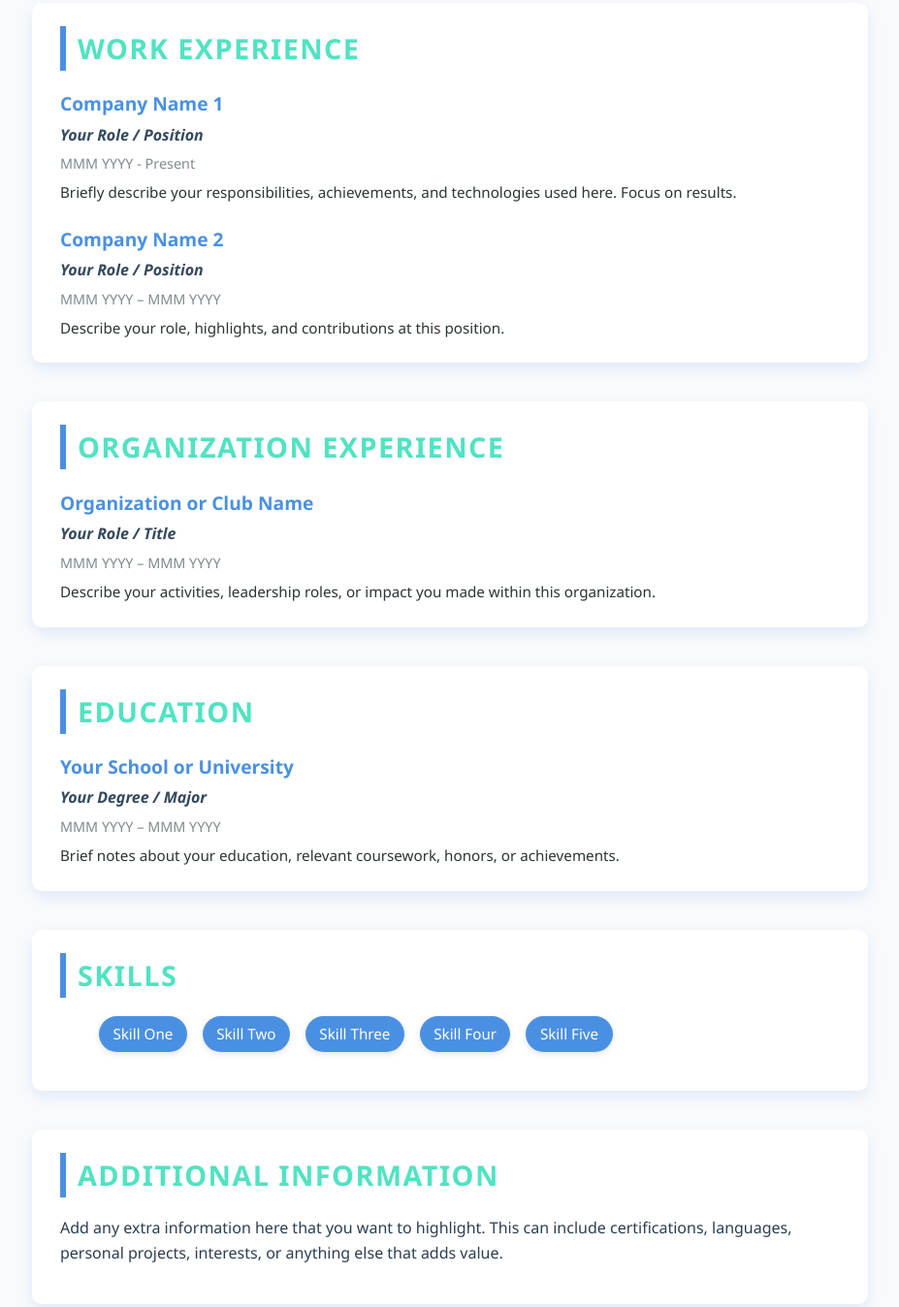
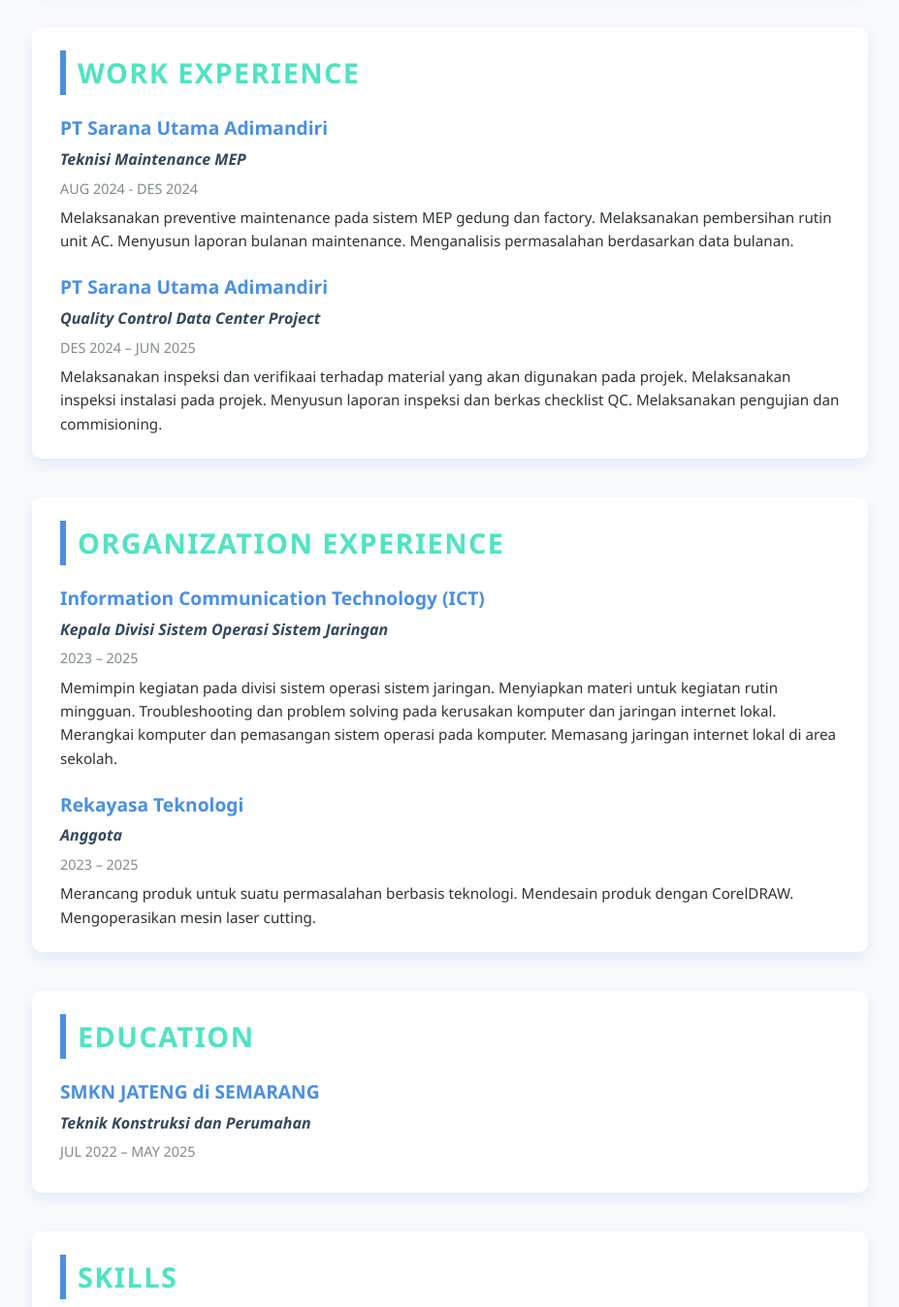
Before and after one commit to achmadromi/profile, a plain HTML site: page index.html in a window 1280 px wide. Shown: the part 443-1791 px from the top of the page at 97% size, without its empty margins (176-1103 px from the left). Drawn offline with Linux system fonts and the light colour scheme.

Commit message:
Some update for my profile
HHOHOHOHO

```diff
--- a/index.html
+++ b/index.html
@@ -3,7 +3,7 @@
 <head>
 <meta charset="UTF-8" />
 <meta name="viewport" content="width=device-width, initial-scale=1" />
-<title>Your Name - Personal Brand</title>
+<title>Achmad Romi - Personal Brand</title>
 <style>
   :root {
     --primary-color: #4a90e2;
@@ -172,15 +172,17 @@
     <header>
       <img src="https://via.placeholder.com/140" alt="Your Photo" />
       <div>
-        <h1>Your Name</h1>
-        <p>A brief tagline or summary about you to capture your unique value, skills, or mission.</p>
+        <h1>Achmad Romi Basyasyah</h1>
+        <p>
+          <i>A generalist man who wants to fly free</i>
+        </p>
       </div>
     </header>
 
     <section id="profile">
       <h2>Profile</h2>
       <p>
-        Write a concise, impactful profile statement here that summarizes your professional background, key skills, and what makes you stand out. This is your elevator pitch.
+        Lulusan SMKN JATENG di SEMARANG Jurusan Teknik Konstruksi dan Perumahan yang bersertifikat dengan nilai baik. Berminat bekerja pada bidang engineering. Saya memiliki pengalaman praktik kerja industri sebagai teknisi maintenance mekanikal, elektrikal, plumbing di PT Sarana Utama Adimandiri.
       </p>
     </section>
 
@@ -188,20 +190,26 @@
       <h2>Work Experience</h2>
 
       <div class="item">
-        <h3>Company Name 1</h3>
-        <div class="role">Your Role / Position</div>
-        <div class="dates">MMM YYYY - Present</div>
+        <h3>PT Sarana Utama Adimandiri</h3>
+        <div class="role">Teknisi Maintenance MEP</div>
+        <div class="dates">AUG 2024 - DES 2024</div>
         <div class="description">
-          Briefly describe your responsibilities, achievements, and technologies used here. Focus on results.
+          Melaksanakan preventive maintenance pada sistem MEP gedung dan factory.
+          Melaksanakan pembersihan rutin unit AC.
+          Menyusun laporan bulanan maintenance.
+          Menganalisis permasalahan berdasarkan data bulanan.
         </div>
       </div>
 
       <div class="item">
-        <h3>Company Name 2</h3>
-        <div class="role">Your Role / Position</div>
-        <div class="dates">MMM YYYY – MMM YYYY</div>
+        <h3>PT Sarana Utama Adimandiri</h3>
+        <div class="role">Quality Control Data Center Project</div>
+        <div class="dates">DES 2024 – JUN 2025</div>
         <div class="description">
-          Describe your role, highlights, and contributions at this position.
+          Melaksanakan inspeksi dan verifikaai terhadap material yang akan digunakan pada projek.
+          Melaksanakan inspeksi instalasi pada projek.
+          Menyusun laporan inspeksi dan berkas checklist QC.
+          Melaksanakan pengujian dan commisioning.
         </div>
       </div>
     </section>
@@ -210,11 +218,25 @@
       <h2>Organization Experience</h2>
 
       <div class="item">
-        <h3>Organization or Club Name</h3>
-        <div class="role">Your Role / Title</div>
-        <div class="dates">MMM YYYY – MMM YYYY</div>
+        <h3>Information Communication Technology (ICT)</h3>
+        <div class="role">Kepala Divisi Sistem Operasi Sistem Jaringan</div>
+        <div class="dates">2023 – 2025</div>
         <div class="description">
-          Describe your activities, leadership roles, or impact you made within this organization.
+          Memimpin kegiatan pada divisi sistem operasi sistem jaringan.
+          Menyiapkan materi untuk kegiatan rutin mingguan.
+          Troubleshooting dan problem solving pada kerusakan komputer dan jaringan internet lokal.
+          Merangkai komputer dan pemasangan sistem operasi pada komputer.
+          Memasang jaringan internet lokal di area sekolah.
+        </div>
+      </div>
+      <div class="item">
+        <h3>Rekayasa Teknologi</h3>
+        <div class="role">Anggota</div>
+        <div class="dates">2023 – 2025</div>
+        <div class="description">
+          Merancang produk untuk suatu permasalahan berbasis teknologi.
+          Mendesain produk dengan CorelDRAW.
+          Mengoperasikan mesin laser cutting.
         </div>
       </div>
     </section>
@@ -223,11 +245,11 @@
       <h2>Education</h2>
 
       <div class="item">
-        <h3>Your School or University</h3>
-        <div class="role">Your Degree / Major</div>
-        <div class="dates">MMM YYYY – MMM YYYY</div>
+        <h3>SMKN JATENG di SEMARANG</h3>
+        <div class="role">Teknik Konstruksi dan Perumahan</div>
+        <div class="dates">JUL 2022 – MAY 2025</div>
         <div class="description">
-          Brief notes about your education, relevant coursework, honors, or achievements.
+
         </div>
       </div>
     </section>
@@ -235,11 +257,12 @@
     <section id="skills">
       <h2>Skills</h2>
       <ul id="skills-list">
-        <li>Skill One</li>
-        <li>Skill Two</li>
-        <li>Skill Three</li>
-        <li>Skill Four</li>
-        <li>Skill Five</li>
+        <li>CAD MEP</li>
+        <li>CAD sipil</li>
+        <li>Microsoft Office</li>
+        <li>Google Workspace</li>
+        <li>CorekDRAW</li>
+        <li>Video editing</li>
         <!-- Add more skills as needed -->
       </ul>
     </section>
@@ -247,21 +270,23 @@
     <section id="additional-information">
       <h2>Additional Information</h2>
       <p>
-        Add any extra information here that you want to highlight. This can include certifications, languages, personal projects, interests, or anything else that adds value.
+        -Training basic MEP selama 1 bulan di Development Center PT Sarana Utama Adimandiri
+        -Sertifikasi Tukang Besi Beton oleh LPJK
+        -5 Tim terbaik Jawa Tengah kategori SMK pada KIHAJAR STEM 2023
       </p>
     </section>
 
     <section id="extra-section-1">
       <h2>More About Me</h2>
       <p>
-        This is a customizable section. Use it for anything you'd like to add — testimonials, volunteer work, publications, or a personal statement.
+        "Pernah melaksanakan diklat MAKESTA selama 3 hari pada tahun 2021, Pendidikan Dasar Kepemimpinan selama 3 bulan pada tahun 2024. So, why do you still doubt me? hohoho. My Little thigs here https://www.youtube.com/@XD-Achmad"
       </p>
     </section>
 
     <section id="extra-section-2">
-      <h2>Extra Section</h2>
+      <h2>For Y'all</h2>
       <p>
-        Another space for you to add any other relevant information that boosts your personal brand and story.
+        have a great day, always keep ur chin up and don't give up
       </p>
     </section>
   </div>
```
